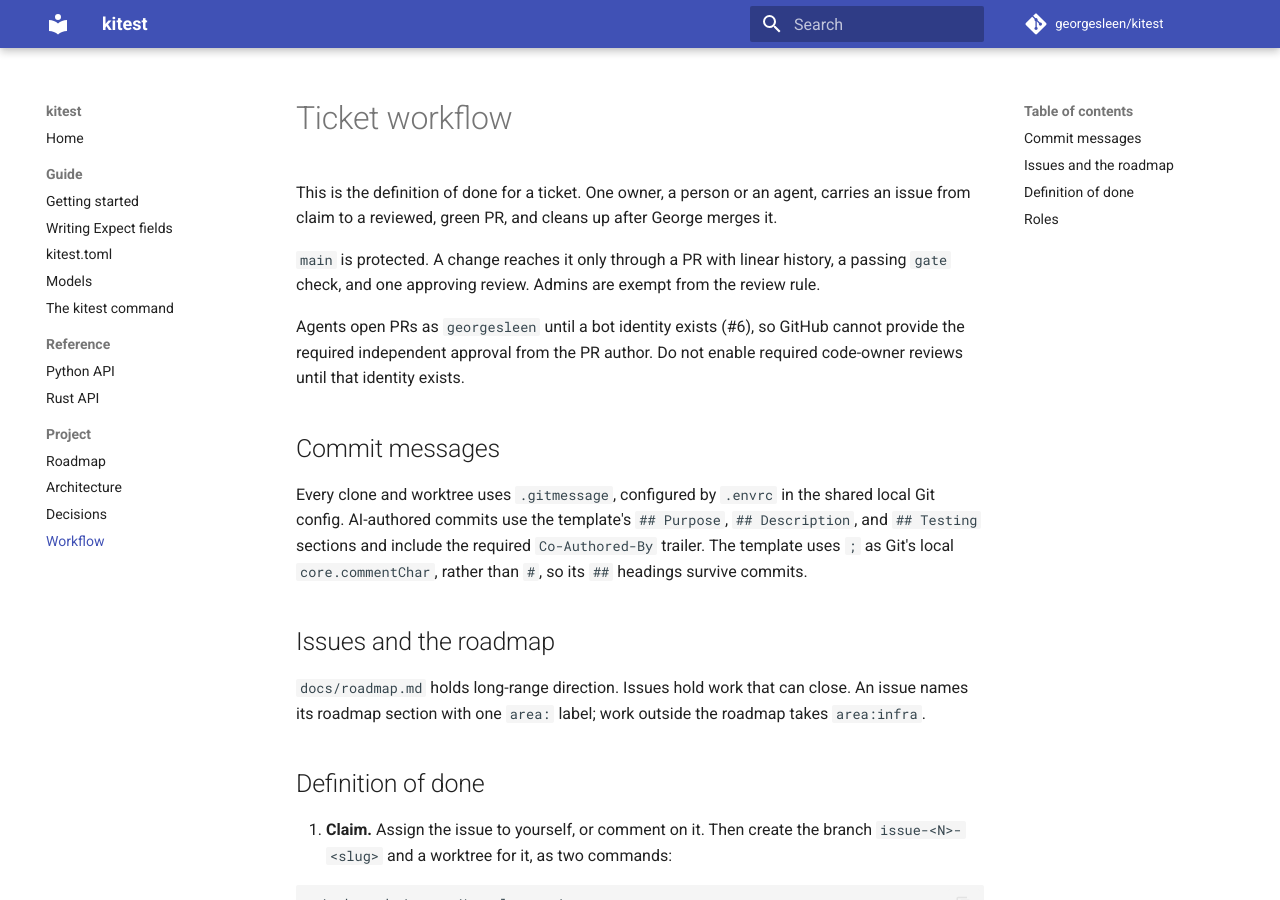
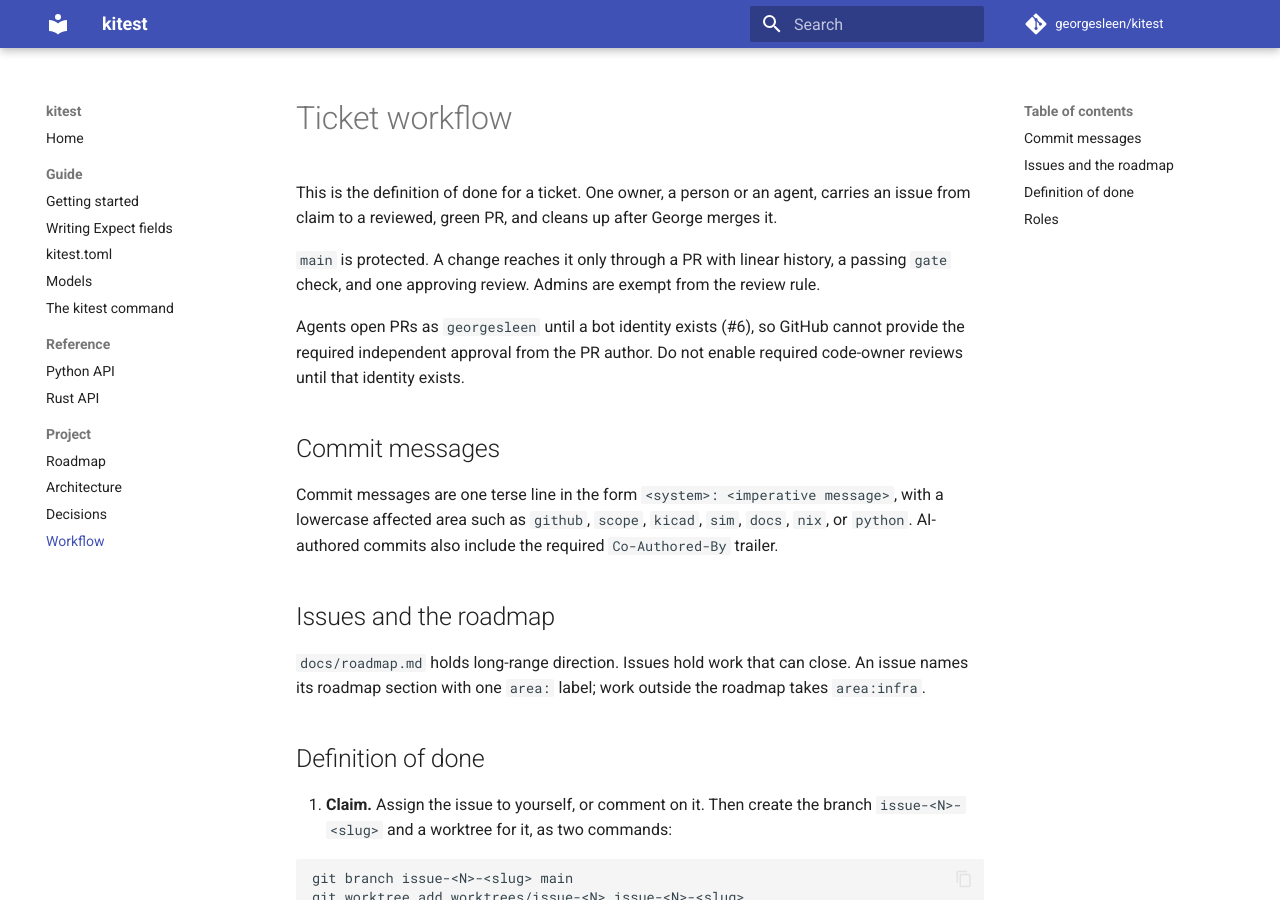
Before and after one commit to georgesleen/kitest, an MkDocs documentation site: the page built from docs/workflow.md, in a window 1280 px wide and 900 px high. Built offline with MkDocs 1.6.1 and Material for MkDocs 9.7.7, drawn with Linux system fonts in a browser that asks for light colours; comment, search, counter and statistics services are not loaded.

Commit message:
github: correct repository workflow
Co-Authored-By: Claude <noreply@anthropic.com>

```diff
--- a/docs/workflow.md
+++ b/docs/workflow.md
@@ -14,11 +14,11 @@ enable required code-owner reviews until that identity exists.
 
 ## Commit messages
 
-Every clone and worktree uses `.gitmessage`, configured by `.envrc` in the
-shared local Git config. AI-authored commits use the template's `## Purpose`,
-`## Description`, and `## Testing` sections and include the required
-`Co-Authored-By` trailer. The template uses `;` as Git's local
-`core.commentChar`, rather than `#`, so its `##` headings survive commits.
+Commit messages are one terse line in the form `<system>: <imperative
+message>`, with a lowercase affected area such as `github`, `scope`, `kicad`,
+`sim`, `docs`, `nix`, or `python`. AI-authored commits also include the
+required `Co-Authored-By` trailer.
+
 
 ## Issues and the roadmap
 
```
Also changed, not shown: .github/pull_request_template.md, 2 other files.
